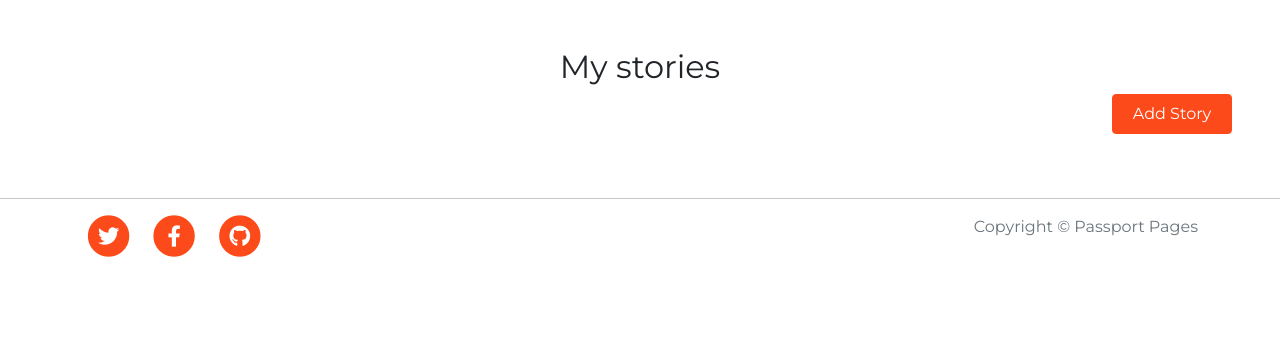
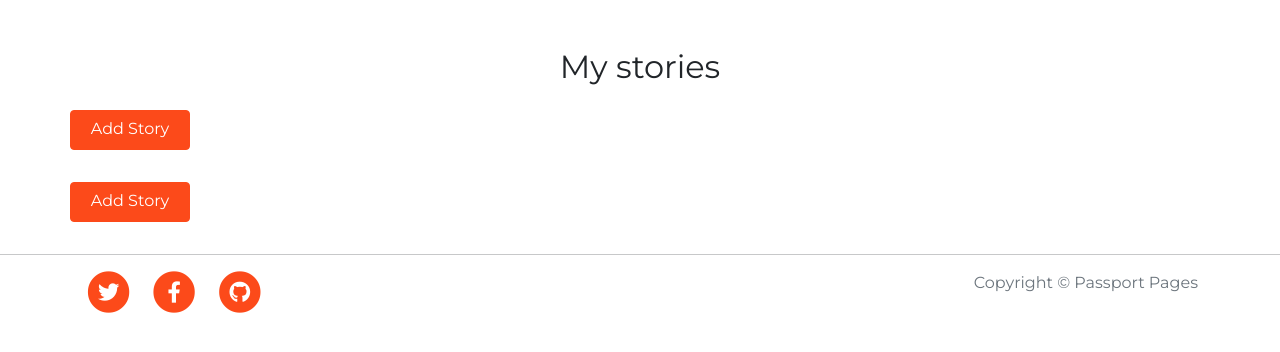
Before and after one commit to AiGaA/passport-pages, a Django app: page /my_posts/ in a window 1280 px wide. Shown: the part 74-426 px from the top of the page. Run offline with Django 3.2, Linux system fonts and the light colour scheme; data that the repository does not hold is empty.

Commit message:
Edited layout in overall user stories to show only 3 stories in line and added second 'add story' button on the bottom

```diff
--- a/templates/blog/user_posts.html
+++ b/templates/blog/user_posts.html
@@ -7,13 +7,13 @@
         <h2>My stories</h2>
     </div>
 </div>
+<div class="container">
     <div class="row">
-        <a href="{% url 'add_post' %}">
-            <button href="{% url 'add_post' %}" class="btn btn_color sign-up-btn float-end me-5 mb-5">
+        <a href="{% url 'add_post' %}" class="btn btn_color sign-up-btn mt-3 mb-3" role="button">
             Add Story
-            </button>
         </a>
-<div>
+    </div>
+</div>
 
 <div class="container bg-color-content">
     <div class="row">
@@ -21,8 +21,8 @@
             <!-- Blog Entries Column -->
             {% for post in object_list %}
                 {% if request.user == post.author or request.user.is_superuser %}
+                <div class="col-md-4 mb-3">
                     <div class="card mt-5 mb-5 featured-card" style="width: 20rem;">
-
                         {% if "placeholder" in post.image.url %}
                         <img src="/static/images/placeholder-img.png" class="card-img-top" alt="placeholder image">
                         {% else %}
@@ -38,10 +38,18 @@
                             <a href="{% url 'delete_post' post.pk %}"><i class="fas fa-trash-alt accent-color float-end"></i></a>
                         </div>
                     </div>
+                </div>
                 {% endif %}
             {% endfor %}
         </div>
     </div>
 </div>
+<div class="container">
+    <div class="row">
+        <a href="{% url 'add_post' %}" class="btn btn_color sign-up-btn mt-3 mb-3" role="button">
+            Add Story
+        </a>
+    </div>
+</div>
 
 {% endblock %}
```
Lines whose indentation alone changed are shown as unchanged.
